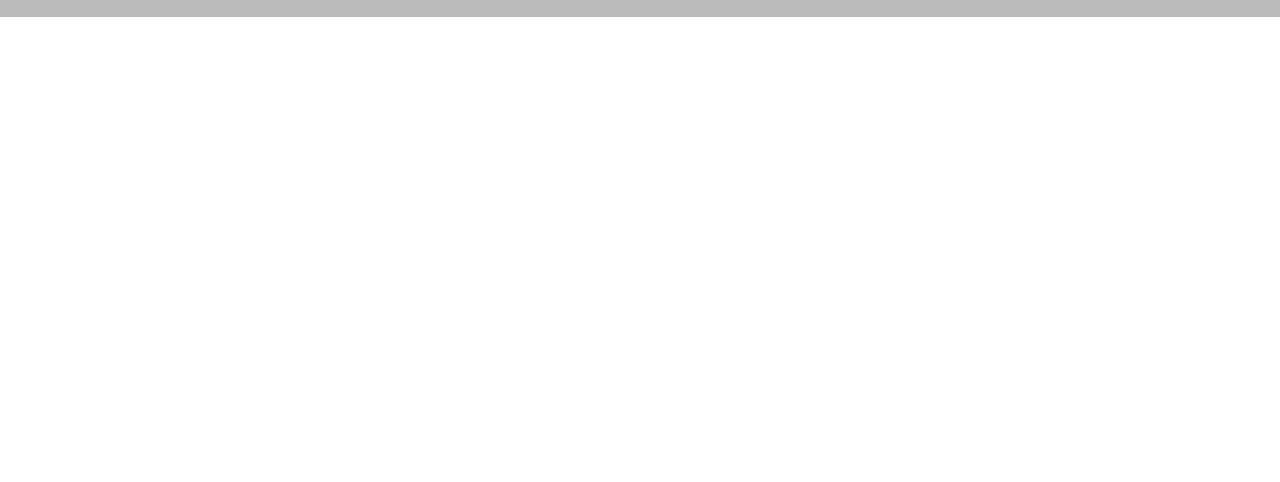
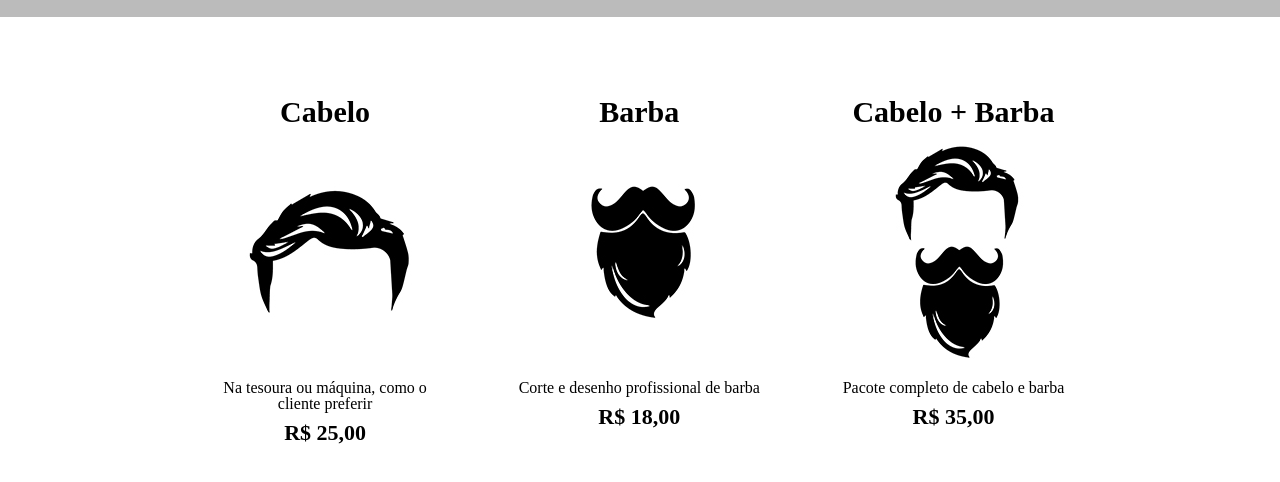
Before and after one commit to jardeanalef/Sitebarbearia, a plain HTML site: page produtos.html in a window 1280 px wide. Shown: the part 276-758 px from the top of the page. Drawn offline with Linux system fonts and the light colour scheme.

Commit message:
Ateração na pagina produto adicicionando algumas tags de produto e algumas alteracões na folha de estilo.

```diff
--- a/produtos.css
+++ b/produtos.css
@@ -28,3 +28,35 @@ nav a {
     font-size: 22px;
     text-decoration: none;
 }
+
+.produtos {
+    width: 940px;
+    margin: auto;
+    padding: 50px 0;
+}
+
+.produtos li {
+    display: inline-block;
+    text-align: center;
+    width: 30%;
+    vertical-align: top;
+    margin: 0 1.5%;
+    padding: 30px 20px;
+    box-sizing: border-box;
+
+}
+
+.produtos h2 {
+    font-size: 30px;
+    font-weight: bold;
+}
+
+.produto-descricao {
+    font-size: 18px;
+}
+
+.produto-preco {
+    font-size: 22px;
+    font-weight: bolder;
+    margin-top: 10px;
+}
--- a/produtos.html
+++ b/produtos.html
@@ -21,5 +21,28 @@
         </nav>
         </div>
     </header>
+    <main>
+        <ul class="produtos">
+            <li>
+                <h2>Cabelo</h2>
+                <img src="img/cabelo.jpg" alt="cabelo">
+                <p class="producao-descricao">Na tesoura ou máquina, como o cliente preferir</p>
+                <p class="produto-preco">R$ 25,00</p>
+            </li>
+            <li>
+                <h2>Barba</h2>
+                <img src="img/barba.jpg" alt="barba">
+                <p class="producao-descricao">Corte e desenho profissional de barba</p>
+                <p class="produto-preco">R$ 18,00</p>
+            </li>
+            <li>
+                <h2>Cabelo + Barba</h2>
+                <img src="img/cabelo+barba.jpg" alt="cabelo + barba">
+                <p class="producao-descricao">Pacote completo de cabelo e barba</p>
+                <p class="produto-preco">R$ 35,00</p>
+            </li>
+        </ul>
+    </main>
+
 </body>
 </html>
```
